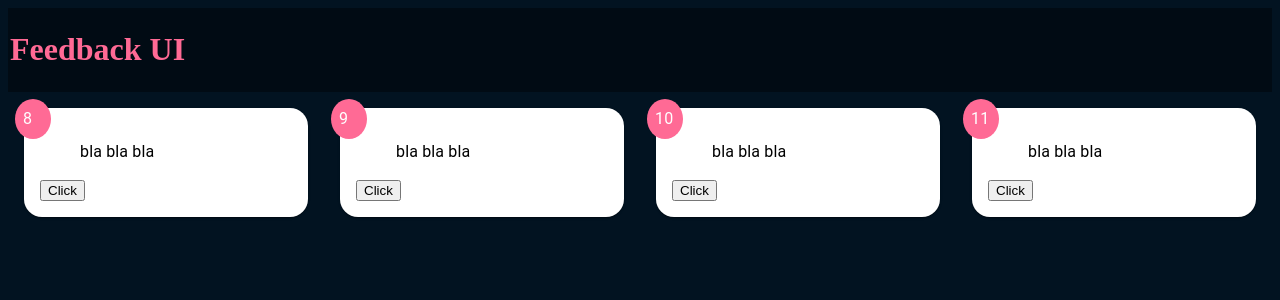
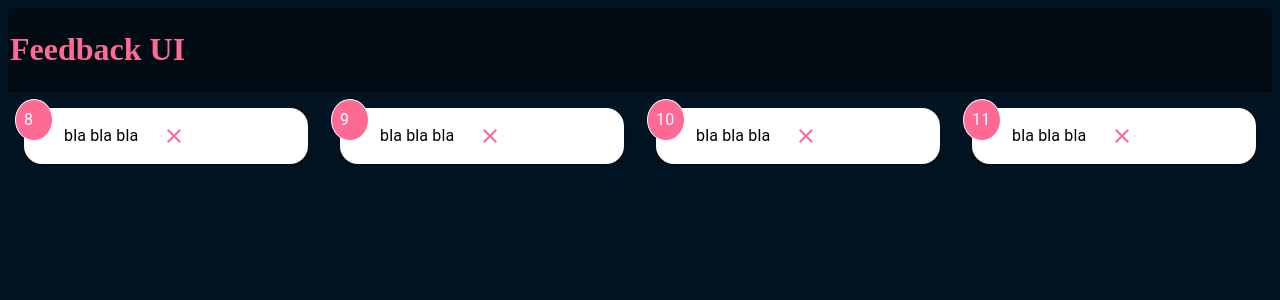
Before and after one commit to dagopia/Feedback-Ui, a React (Create React App) app: page / in a window 1280 px wide. Shown: the top 300 px of the page. Built offline with nearby package versions, Linux system fonts and the light colour scheme; the HTML template or start-up script is replaced by a standard one.

Commit message:
Feedback item componenet.

```diff
--- a/src/componenets/FeedbackItem.js
+++ b/src/componenets/FeedbackItem.js
@@ -1,14 +1,16 @@
 import { Button } from "@mui/base";
-import { Card, Typography } from "@mui/material";
+import { Card, Typography, Box } from "@mui/material";
 import React from "react";
 import { useState } from "react";
-const FeedbackItem = ({ item }) => {
+import CloseIcon from "@mui/icons-material/Close";
+const FeedbackItem = ({ item, handleDelete }) => {
   const handleClick = () => {
     setRating((prev) => {
       console.log(prev);
       return prev + 1;
     });
   };
+
   const [rating, setRating] = useState(7);
   const [text, setText] = useState("This is Example of Feedback item");
 
@@ -18,11 +20,12 @@ const FeedbackItem = ({ item }) => {
       sx={{
         backgroundColor: "white",
         color: "#ff6a95",
-        width: "400px",
+        width: "300px",
         fontWeight: "bold",
         borderRadius: "18px",
         m: 2,
         p: 2,
+        display: "flex",
       }}
     >
       <Typography
@@ -34,15 +37,20 @@ const FeedbackItem = ({ item }) => {
           bgcolor: "#ff6a95",
           color: "white",
           p: 1,
+          border: "1px solid white",
           margin: "-25px",
         }}
       >
         {item.rating}
       </Typography>
-      <Typography className='text-display' sx={{ p: 2, mx: 3, color: "black" }}>
+      <Typography className='text-display' sx={{ mx: 3, color: "black" }}>
         {item.text}
       </Typography>
-      <Button onClick={handleClick}>Click</Button>
+      <Box
+        sx={{ display: "flex", justifyContent: "flex-end", alignItems: "left" }}
+      >
+        <CloseIcon tyope='button' onClick={(id) => handleDelete(item.id)} />
+      </Box>
     </Card>
   );
 };
```
